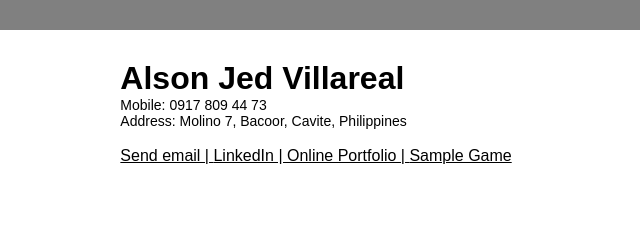
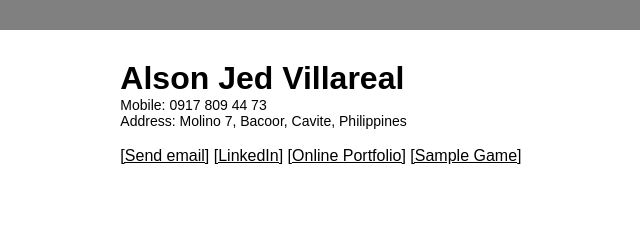
Before and after one commit to alsonvillareal/alsonvillareal.github.io, a plain HTML site: page index.html in a window 1280 px wide. Shown: the top 239 px of the page, 439-1079 px from the left. Drawn offline with Linux system fonts and the light colour scheme.

Commit message:
Updated styles

```diff
--- a/index.html
+++ b/index.html
@@ -14,10 +14,10 @@
                 <h1>Alson Jed Villareal</h1>
                 <p> Mobile: 0917 809 44 73</p>
                 <p>Address: Molino 7, Bacoor, Cavite, Philippines</p><br>
-                <a href="mailto:alsonvillareal@gmail.com">Send email | </a>
-                <a href="http://www.linkedin.com/in/alson-jed-villareal-b7a226133" target="_blank">LinkedIn | </a>
-                <a href="https://drive.google.com/drive/folders/1BvxvnjVGV1HGO32MxzlPL0NntN0-GIL0?usp=sharing" target="_blank">Online Portfolio | </a>
-                <a href="https://demo.vbgames88.com/play;trk=vb/games/vb~crystal-candies/primary/console?_sig=AKVIUzI1Nqt1cmktc2lnbmluZ4FXvpiAFhtBTCUAVO-rRnN-4mnLLt7Fp5ahz6DWCwgb" target="_blank">Sample Game</a><br>
+                <a href="mailto:alsonvillareal@gmail.com">[Send email]</a>
+                <a href="http://www.linkedin.com/in/alson-jed-villareal-b7a226133" target="_blank">[LinkedIn]</a>
+                <a href="https://drive.google.com/drive/folders/1BvxvnjVGV1HGO32MxzlPL0NntN0-GIL0?usp=sharing" target="_blank">[Online Portfolio]</a>
+                <a href="https://demo.vbgames88.com/play;trk=vb/games/vb~crystal-candies/primary/console?_sig=AKVIUzI1Nqt1cmktc2lnbmluZ4FXvpiAFhtBTCUAVO-rRnN-4mnLLt7Fp5ahz6DWCwgb" target="_blank">[Sample Game]</a><br>
             </div>
         </div>
         <div class="div-1">
--- a/style.css
+++ b/style.css
@@ -29,6 +29,10 @@ body{
 
 .contact-details h1, .contact-details p, .contact-details a {
     color: #000000;
+}
+
+a:hover {
+    background-color: #808080;
 }
 
 .img-me {
```
